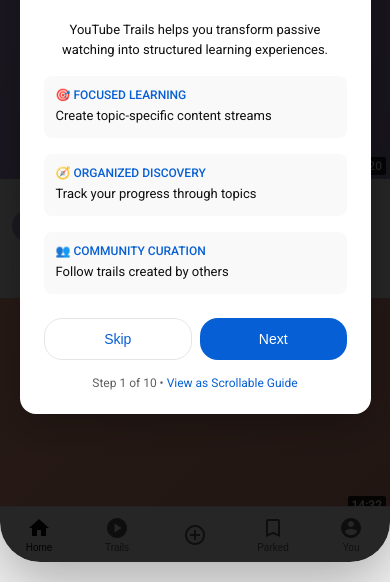
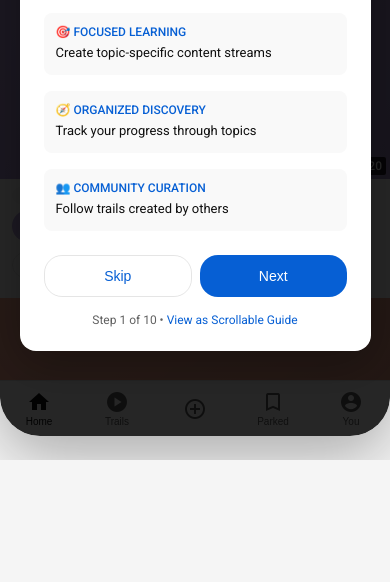
Before and after one commit to radhika-designs/youtube-trails-mobile, a plain HTML site: page index.html in a window 390 px wide. Shown: the part 384-966 px from the top of the page. After the commit the page ends 844 px from the top, so only its background shows below. Drawn offline with Linux system fonts and the light colour scheme.

Commit message:
Update: Reduce phone height to 800px for better screen fit

```diff
--- a/index.html
+++ b/index.html
@@ -42,7 +42,7 @@
             border-radius: 40px;
             box-shadow: 0 20px 60px rgba(0,0,0,0.3);
             overflow: visible; /* Changed from hidden to allow tooltips outside */
-            height: 926px;
+            height: 800px;
             position: relative;
         }
 
```
